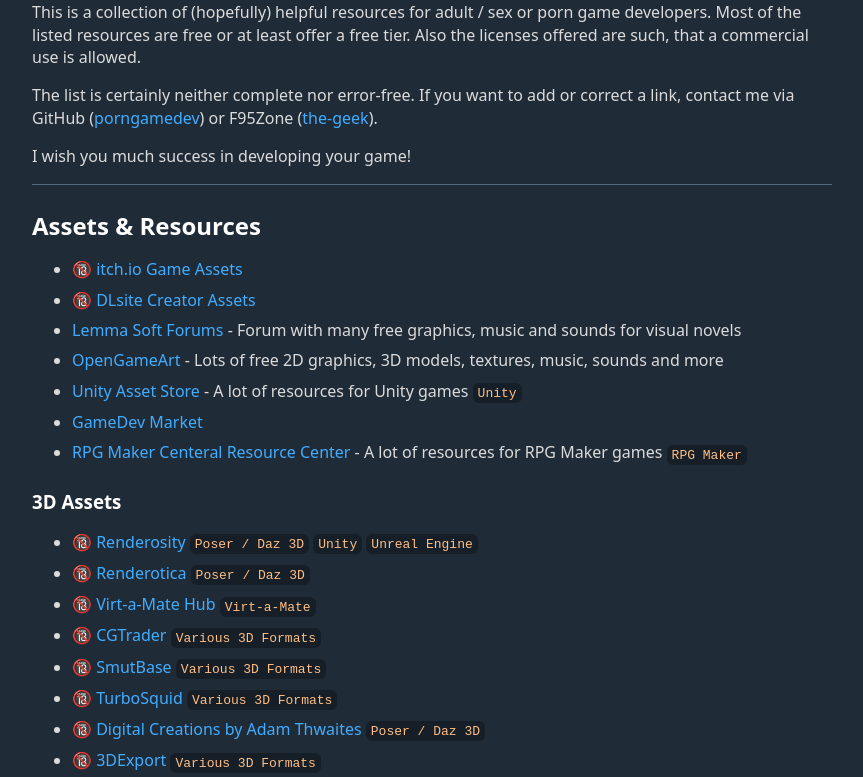
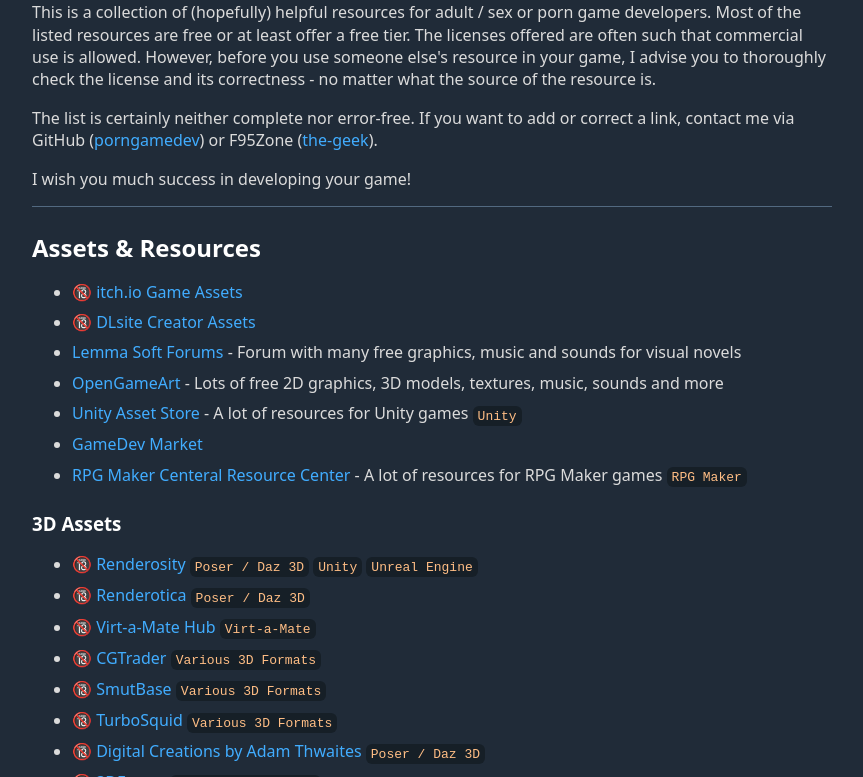
Before and after one commit to porngamedev/porngamedev.github.io, a plain HTML site: page index.html in a window 1280 px wide. Shown: the part 88-865 px from the top of the page, without its empty margins (208-1071 px from the left). Drawn offline with Linux system fonts and the light colour scheme.

Commit message:
Add license disclaimer

```diff
--- a/index.html
+++ b/index.html
@@ -36,7 +36,7 @@
   <body>
     <main class="container">
       <h1>Porn Game Dev Resources</h1>
-      <p>This is a collection of (hopefully) helpful resources for adult / sex or porn game developers. Most of the listed resources are free or at least offer a free tier. Also the licenses offered are such, that a commercial use is allowed.</p>
+      <p>This is a collection of (hopefully) helpful resources for adult / sex or porn game developers. Most of the listed resources are free or at least offer a free tier. The licenses offered are often such that commercial use is allowed. However, before you use someone else's resource in your game, I advise you to thoroughly check the license and its correctness - no matter what the source of the resource is.</p>
       <p>The list is certainly neither complete nor error-free. If you want to add or correct a link, contact me via GitHub (<a href="https://github.com/porngamedev">porngamedev</a>) or F95Zone (<a href="https://f95zone.to/members/the-geek.4981756/">the-geek</a>).</p>
       <p>I wish you much success in developing your game!</p>
       <hr>
```
